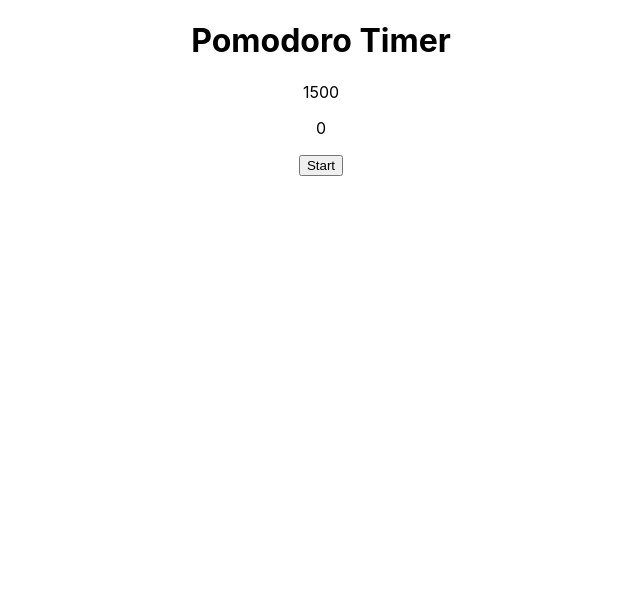
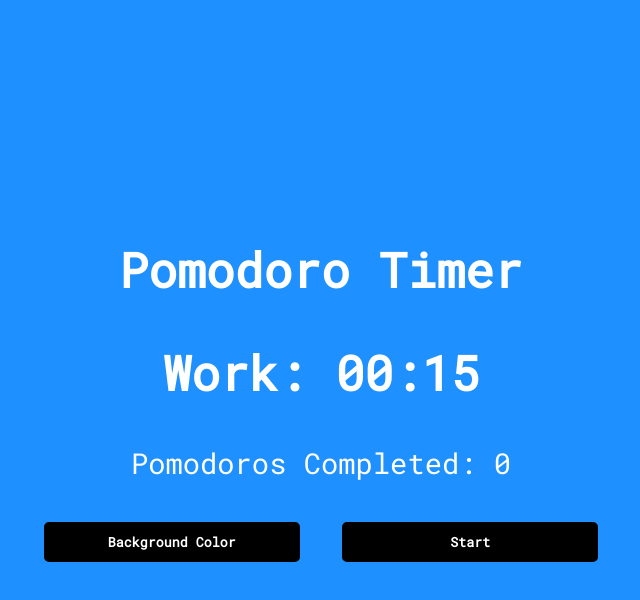
Before and after one commit to mtrew2015/react-pomodoro-timer, a React (Create React App) app in the folder pomodoro/: page / in a window 1280 px wide. Shown: the top 600 px of the page, without its empty margins (319-959 px from the left). Built offline with nearby package versions, Linux system fonts and the light colour scheme.

Commit message:
adding changes, bg color etc

```diff
--- a/pomodoro/package.json
+++ b/pomodoro/package.json
@@ -8,6 +8,7 @@
     "@testing-library/user-event": "^7.1.2",
     "node-sass": "^4.13.0",
     "react": "^16.12.0",
+    "react-color": "^2.17.3",
     "react-dom": "^16.12.0",
     "react-scripts": "3.3.0"
   },
--- a/pomodoro/public/index.html
+++ b/pomodoro/public/index.html
@@ -10,6 +10,7 @@
       content="Web site created using create-react-app"
     />
     <link rel="apple-touch-icon" href="%PUBLIC_URL%/logo192.png" />
+    <link href="https://fonts.googleapis.com/css?family=Roboto+Mono&display=swap" rel="stylesheet">
     <!--
       manifest.json provides metadata used when your web app is installed on a
       user's mobile device or desktop. See https://developers.google.com/web/fundamentals/web-app-manifest/
--- a/pomodoro/src/App.js
+++ b/pomodoro/src/App.js
@@ -1,47 +1,52 @@
 import React, { useState, useEffect } from 'react';
+import { CirclePicker } from 'react-color';
 
 import './App.scss';
 
 function App() {
-	const [ time, setTime ] = useState(1500)
+	const [ time, setTime ] = useState(15);
 	const [ active, setActive ] = useState(false);
 	const [ count, setCount ] = useState(0);
 	const [ onBreak, setOnBreak ] = useState(false);
+	const [ bgColor, setbgColor ] = useState('#fff');
 
 	const audio = new Audio('/bell.mp3');
 
-	useEffect(() => {
+	useEffect(
+		() => {
 			const shortOrLong = () => {
-      if (count % 2 !=0){
-        return 600
-      } else{
+				if (count % 2 != 0) {
+					return 600;
+				} else {
 					return 300;
 				}
-    }
+			};
 			let int = null;
-    document.title = onBreak ? `Break: ${time}`: `${time} Left`
+			document.title = onBreak ? `Break: ${time}` : `${time} Left`;
 			if (active && time > 0) {
 				int = setInterval(() => {
 					setTime((time) => time - 1);
 				}, 1000);
 			} else {
-      if (active && time === 0 && !onBreak){
+				if (active && time === 0 && !onBreak) {
 					setActive(false);
-        setTime(shortOrLong())
-        setOnBreak(true)
+					setTime(shortOrLong());
+					setOnBreak(true);
 					setCount(count + 1);
-        audio.play()
-      }
-      else if (onBreak && time === 0){
+					audio.play();
+				} else if (onBreak && time === 0) {
+          audio.play();
 					setOnBreak(false);
 					setTime(1500);
 					clearInterval(int);
-        setActive(false)
-        audio.play()
+					setActive(false);
+
 				}
 			}
 			return () => clearInterval(int);
-	}, [onBreak, time, active, count, audio]);
+		},
+		[ onBreak, time, active, count, audio ]
+	);
 
 	const formatTime = () => {
 		let minutes = Math.floor(time / 60);
@@ -49,16 +54,32 @@ function App() {
 		return `${minutes.toString().padStart(2, 0)}:${seconds.toString().padStart(2, 0)}`;
 	};
 
+	const toggleColor = () => {
+		const color = document.getElementById('colorPicker');
+		color.classList.toggle('colorPicker');
+	};
 
-
+	const handleColorChange = (color) => {
+		const wrapper = document.getElementById('container');
+		console.log('clicked in color');
+		setbgColor(color);
+		toggleColor();
+		wrapper.style.backgroundColor = color.hex;
+	};
 
 	return (
-		<div className="App">
-      {/* <audio className="audio-element" src='./assets/bell.mp3'/> */}
+		<div className="App" id="container">
 			<h1>Pomodoro Timer</h1>
-			<p>{time}</p>
-			<p>{count}</p>
-			<button onClick={() => setActive(!active)}>{active? "Pause" : "Start"}</button>
+  <h2>{onBreak? "Break: " : "Work: "}{formatTime()}</h2>
+			<p>{`Pomodoros Completed: ${count}`}</p>
+			<div className="button-row">
+				<button onClick={() => toggleColor()}>Background Color</button>
+
+				<button onClick={() => setActive(!active)}>{active ? 'Pause' : 'Start'}</button>
+			</div>
+			<div id="colorPicker" className="colorPicker">
+				<CirclePicker color={bgColor} onChange={(color, e) => handleColorChange(color, e)} />
+			</div>
 		</div>
 	);
 }
--- a/pomodoro/src/App.scss
+++ b/pomodoro/src/App.scss
@@ -1,3 +1,61 @@
+*{
+  margin: 0;
+  font-family: 'Roboto Mono', monospace;
+}
+
 .App {
   text-align: center;
+  background-color: dodgerblue;
+  display: flex;
+  flex-direction: column;
+  align-items: center;
+  width: 100%;
+  height: 100vh;
+  justify-content: center;
+
+  h1{
+    font-size: 3rem;
+    color: white;
+    margin: 20px;
+  }
+  h2{
+    color: white;
+    font-size: 3rem;
+    margin: 20px;
+  }
+  p{
+    font-size: 1.8rem;
+    color:white;
+    margin: 20px;
+  }
 }
+
+.colorPicker{
+  display: none;
+}
+
+#colorPicker{
+  padding: 30px;
+  margin: 30px;
+  background-color: black
+}
+
+.button-row{
+  margin: 20px;
+  display: flex;
+  width: 50%;
+  justify-content: space-evenly;
+  button{
+    color: white;
+    background-color: black;
+    font-weight: bolder;
+    height: 40px;
+    width: 40%;
+    border: 2px solid black;
+    border-radius: 5px;
+    &:hover{
+      font-size: 16px;
+      cursor: pointer;
+    }
+  }
+}
```
Also changed, not shown: 1 other file (tests, documents, lock files or other folders). Lines whose indentation alone changed are shown as unchanged.
